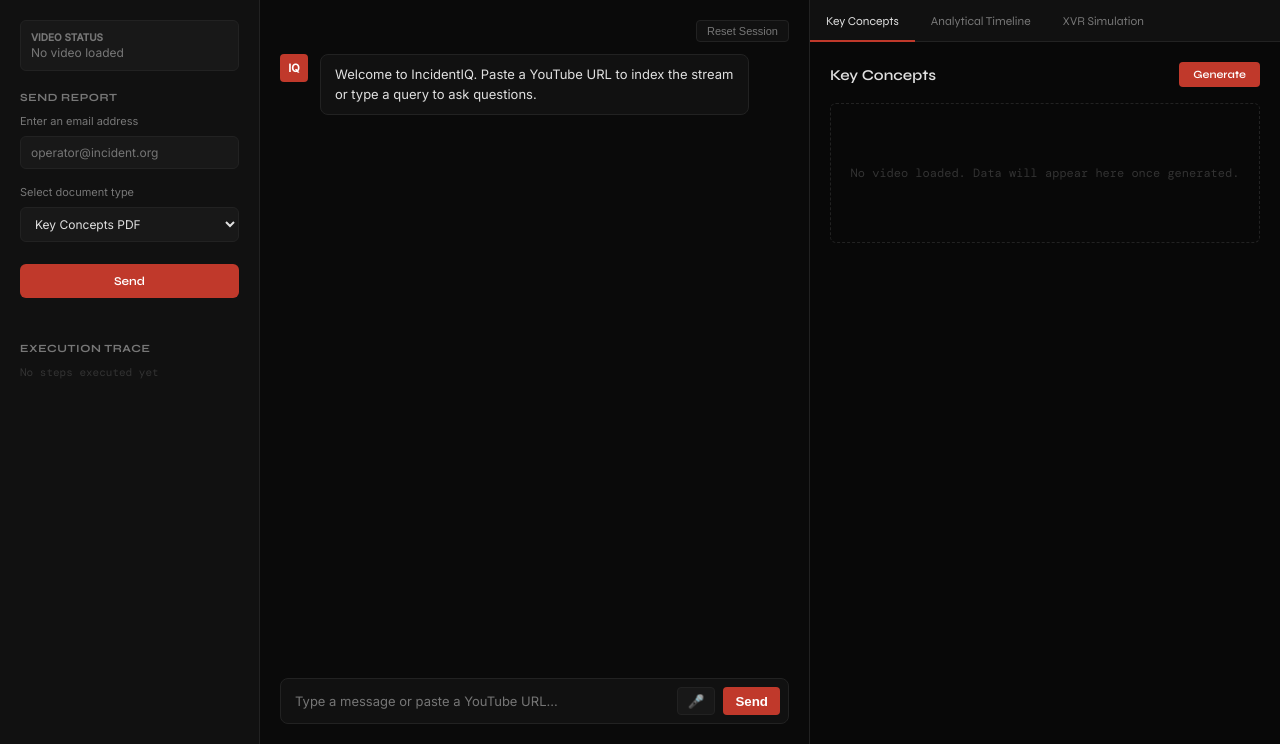
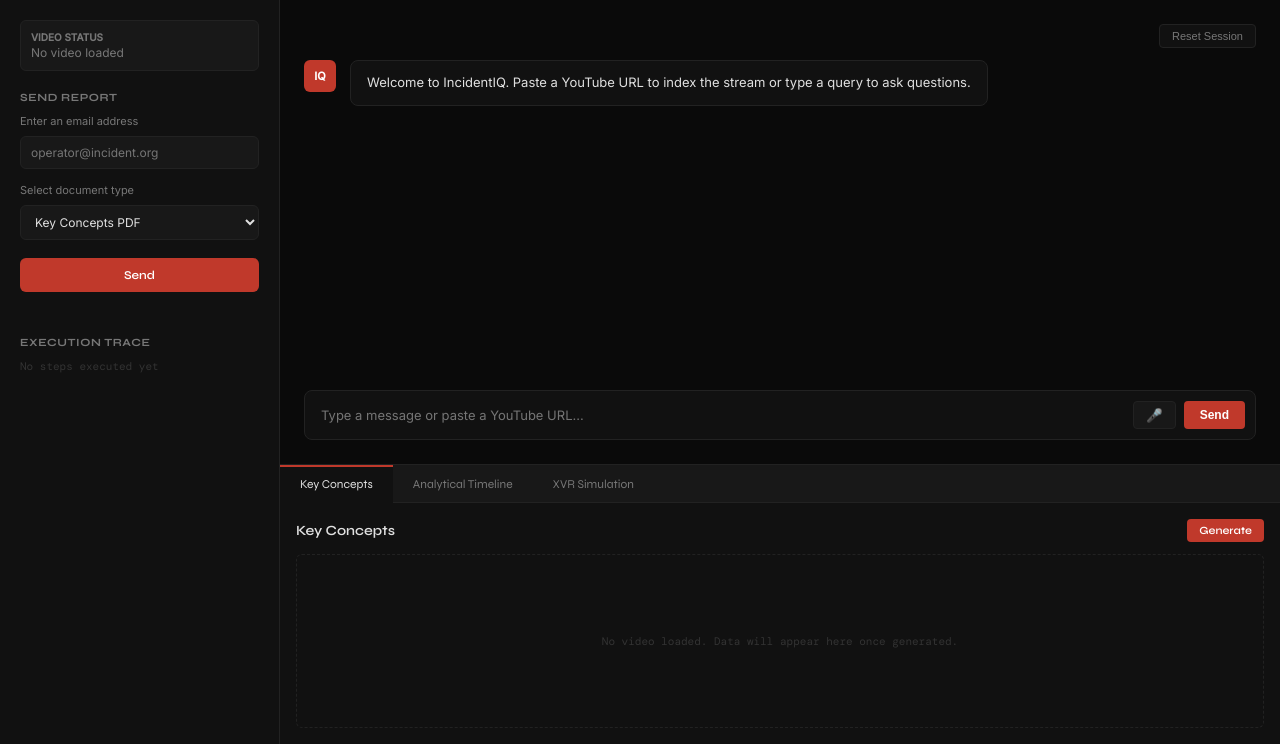
Before and after one commit to DarmontDomienAntwerpen/IncidentIQ, a Flask app: page / in a window 1280 px wide. Shown: the part 56-800 px from the top of the page. Run offline with Flask 3, Linux system fonts and the light colour scheme.

Commit message:
index added

```diff
--- a/templates/index.html
+++ b/templates/index.html
@@ -18,8 +18,8 @@
     --blue:    #4a9eff;
     --bg:      #0a0a0a;
     --surface: #111111;
-    --s2:      #181818;
-    --s3:      #1e1e1e;
+    --s2: #181818;
+    --s3: #1e1e1e;
     --border:  #222222;
     --text:    #e0e0e0;
     --muted:   #777777;
@@ -28,13 +28,11 @@
   *, *::before, *::after { box-sizing: border-box; margin: 0; padding: 0; }
   html, body { height: 100%; background: var(--bg); color: var(--text); font-family: 'Inter', sans-serif; overflow: hidden; }
 
-  /* ── Layout Framework ── */
+  /* ── 2-Koloms Structuur (Geen 3 luiken naast elkaar) ── */
   .shell   { display: grid; grid-template-rows: 56px 1fr; height: 100vh; }
+  .content { display: grid; grid-template-columns: 280px 1fr; height: calc(100vh - 56px); overflow: hidden; }
 
-  /* HERSTELDE LAYOUT: Gewoon 2 kolommen zoals origineel. Zijbalk vast op 260px, chatgedeelte pakt de restruimte */
-  .content { display: grid; grid-template-columns: 260px 1fr; height: calc(100vh - 56px); overflow: hidden; }
-
-  /* ── Header ── */
+  /* Header */
   header {
     display: flex; align-items: center; justify-content: space-between;
     padding: 0 20px; background: var(--surface); border-bottom: 1px solid var(--border);
@@ -56,7 +54,7 @@
   .badge-blue  { color: var(--blue);  background: rgba(74,158,255,.1); border-color: rgba(74,158,255,.3); }
   .badge-green { color: var(--green); background: var(--grn-dim);   border-color: var(--grn-bd); }
 
-  /* ── Sidebar (260px breed, rustig en overzichtelijk) ── */
+  /* Links: Zijbalk (280px) */
   aside {
     background: var(--surface); border-right: 1px solid var(--border);
     display: flex; flex-direction: column; height: 100%; padding: 20px; gap: 20px; overflow-y: auto;
@@ -78,78 +76,76 @@
   .send-result { font-size: 11px; color: var(--green); margin-top: 4px; min-height: 14px; }
   .send-result.err { color: var(--red); }
 
-  /* Rustige Statusbox en Trace (Originele styling) */
-  .video-pill {
-    background: var(--s2); border: 1px solid var(--border); border-radius: 6px; padding: 10px;
-  }
+  .video-pill { background: var(--s2); border: 1px solid var(--border); border-radius: 6px; padding: 10px; }
   .video-pill.loaded { border-color: var(--grn-bd); background: var(--grn-dim); }
   .vp-label { font-size: 10px; font-weight: 600; color: var(--muted); text-transform: uppercase; margin-bottom: 2px; }
   .vp-title { font-size: 12px; color: var(--text); overflow: hidden; text-overflow: ellipsis; white-space: nowrap; }
 
-  .trace-list { display: flex; flex-direction: column; gap: 4px; }
-  .trace-item {
-    font-family: 'DM Mono', monospace; font-size: 11px; padding: 6px 8px; border-radius: 4px;
-    background: var(--s2); border: 1px solid var(--border); display: flex; justify-content: space-between;
+  /* ── Monospace Agent Monitoring Cards ── */
+  .trace-list { display: flex; flex-direction: column; gap: 6px; }
+  .trace-card {
+    background: var(--s2); border: 1px solid var(--border); border-radius: 6px;
+    padding: 8px 10px; display: flex; flex-direction: column; gap: 4px;
+    font-family: 'DM Mono', monospace; font-size: 11px;
   }
+  .trace-header-row { display: flex; justify-content: space-between; align-items: center; }
+  .trace-node { color: var(--blue); font-weight: 500; }
+  .trace-lat { color: var(--amber); }
+  .trace-details { color: var(--muted); font-size: 10px; word-break: break-all; }
   .trace-empty { font-size: 11px; color: var(--subtle); font-family: 'DM Mono', monospace; }
 
-  /* ── Rechterkant (Grote hoofdsectie, opgesplitst in Chat en Documenten) ── */
-  main { display: grid; grid-template-columns: 550px 1fr; height: 100%; overflow: hidden; }
+  /* Rechts: Hoofdsectie met Chat en Geïntegreerde Documenten */
+  main { display: flex; flex-direction: column; height: 100%; overflow: hidden; background: var(--bg); }
 
-  /* Chat Paneel (Comfortabel breed: 550px) */
-  .chat-panel { display: flex; flex-direction: column; height: 100%; border-right: 1px solid var(--border); background: var(--bg); }
-  .chat-wrap { flex: 1; display: flex; flex-direction: column; padding: 20px; overflow: hidden; gap: 12px; }
-  .chat-toolbar { display: flex; justify-content: flex-end; }
-  .btn-reset { padding: 4px 10px; border-radius: 4px; border: 1px solid var(--border); background: var(--surface); color: var(--muted); font-size: 11px; cursor: pointer; }
-  .messages { flex: 1; overflow-y: auto; display: flex; flex-direction: column; gap: 12px; padding-right: 4px; }
-  .msg { display: flex; gap: 12px; }
+  /* Chat Componenten */
+  .chat-wrap { flex: 1; display: flex; flex-direction: column; padding: 24px; overflow: hidden; gap: 16px; }
+  .chat-toolbar { display: flex; justify-content: flex-end; margin-bottom: -4px; }
+  .btn-reset { padding: 5px 12px; border-radius: 4px; border: 1px solid var(--border); background: var(--surface); color: var(--muted); font-size: 11px; cursor: pointer; }
+  .btn-reset:hover { color: var(--text); border-color: var(--muted); }
+
+  .messages { flex: 1; overflow-y: auto; display: flex; flex-direction: column; gap: 16px; padding-right: 6px; }
+  .msg { display: flex; gap: 14px; }
   .msg.user { flex-direction: row-reverse; }
-  .msg-avatar { width: 28px; height: 28px; border-radius: 4px; background: var(--s3); display: flex; align-items: center; justify-content: center; font-size: 11px; font-weight: 600; color: var(--muted); flex-shrink: 0; }
+  .msg-avatar { width: 32px; height: 32px; border-radius: 6px; background: var(--s3); display: flex; align-items: center; justify-content: center; font-size: 11px; font-weight: 600; color: var(--muted); flex-shrink: 0; }
   .msg.assistant .msg-avatar { background: var(--red); color: #fff; }
-  .msg-bubble { max-width: 85%; padding: 10px 14px; border-radius: 8px; font-size: 13px; line-height: 1.5; white-space: pre-wrap; background: var(--surface); border: 1px solid var(--border); }
-  .msg.user .msg-bubble { background: var(--s3); color: #fff; }
+  .msg-bubble { max-width: 75%; padding: 12px 16px; border-radius: 8px; font-size: 13px; line-height: 1.5; white-space: pre-wrap; background: var(--surface); border: 1px solid var(--border); }
+  .msg.user .msg-bubble { background: var(--s3); color: #fff; border-color: #333; }
 
-  .chat-input-row { display: flex; gap: 8px; background: var(--surface); padding: 8px; border-radius: 8px; border: 1px solid var(--border); }
+  /* Spinner / Thinking indicator */
+  .agent-loading { display: none; align-items: center; gap: 8px; font-size: 12px; color: var(--muted); font-family: 'DM Mono', monospace; padding-left: 46px; }
+
+  .chat-input-row { display: flex; gap: 8px; background: var(--surface); padding: 10px; border-radius: 8px; border: 1px solid var(--border); margin-top: 8px; }
   textarea { flex: 1; background: transparent; border: none; padding: 6px; font-size: 13px; color: var(--text); font-family: inherit; resize: none; outline: none; min-height: 28px; max-height: 120px; }
-  .btn-send { padding: 0 12px; border-radius: 4px; border: none; cursor: pointer; background: var(--red); color: #fff; font-weight: 600; }
-  .btn-mic { padding: 0 10px; border-radius: 4px; border: 1px solid var(--border); background: var(--s2); color: var(--muted); cursor: pointer; }
-  .btn-mic.recording { background: var(--red-dim); border-color: var(--red-bd); color: var(--red); }
+  .btn-send { padding: 0 16px; border-radius: 4px; border: none; cursor: pointer; background: var(--red); color: #fff; font-weight: 600; font-size: 12px; }
+  .btn-mic { padding: 0 12px; border-radius: 4px; border: 1px solid var(--border); background: var(--s2); color: var(--muted); cursor: pointer; }
 
-  /* Workspace & Documenten Tabblad Gedeelte (Flexibele restruimte) */
-  .workspace { display: flex; flex-direction: column; height: 100%; overflow: hidden; background: #080808; }
-  .tabs { display: flex; background: var(--surface); border-bottom: 1px solid var(--border); height: 42px; }
-  .tab-btn { padding: 0 16px; height: 42px; font-size: 12px; color: var(--muted); cursor: pointer; border: none; background: none; font-family: 'Syne', sans-serif; position: relative; }
-  .tab-btn.active { color: var(--text); }
-  .tab-btn.active::after { content: ''; position: absolute; bottom: 0; left: 0; right: 0; height: 2px; background: var(--red); }
+  /* Documenten Sectie (Geïntegreerd aan de onderkant, niet als 3de kolom!) */
+  .workspace { background: var(--surface); border-top: 1px solid var(--border); height: 280px; display: flex; flex-direction: column; }
+  .tabs { display: flex; background: var(--s2); border-bottom: 1px solid var(--border); height: 38px; }
+  .tab-btn { padding: 0 20px; height: 38px; font-size: 12px; color: var(--muted); cursor: pointer; border: none; background: none; font-family: 'Syne', sans-serif; position: relative; }
+  .tab-btn.active { color: var(--text); background: var(--surface); }
+  .tab-btn.active::after { content: ''; position: absolute; top: 0; left: 0; right: 0; height: 2px; background: var(--red); }
 
-  .panel { display: none; flex: 1; overflow-y: auto; padding: 20px; }
+  .panel { display: none; flex: 1; overflow-y: auto; padding: 16px; }
   .panel.active { display: flex; flex-direction: column; }
 
-  /* Originele Document UI */
-  .panel-header { display: flex; align-items: center; justify-content: space-between; margin-bottom: 16px; }
-  .panel-title { font-family: 'Syne', sans-serif; font-size: 15px; font-weight: 600; }
-  .btn-gen { padding: 6px 14px; border-radius: 4px; border: none; cursor: pointer; background: var(--red); color: #fff; font-family: 'Syne', sans-serif; font-size: 11px; font-weight: 600; }
-  .btn-dl { padding: 5px 12px; border-radius: 4px; border: 1px solid var(--border); background: var(--surface); color: var(--muted); font-size: 11px; text-decoration: none; }
-  .placeholder-msg { display: flex; align-items: center; justify-content: center; height: 140px; color: var(--subtle); font-size: 12px; font-family: 'DM Mono', monospace; border: 1px dashed var(--border); border-radius: 6px; }
+  .panel-header { display: flex; align-items: center; justify-content: space-between; margin-bottom: 12px; }
+  .panel-title { font-family: 'Syne', sans-serif; font-size: 14px; font-weight: 600; }
+  .btn-gen { padding: 5px 12px; border-radius: 4px; border: none; cursor: pointer; background: var(--red); color: #fff; font-family: 'Syne', sans-serif; font-size: 11px; font-weight: 600; }
+  .btn-dl { padding: 4px 10px; border-radius: 4px; border: 1px solid var(--border); background: var(--s2); color: var(--muted); font-size: 11px; text-decoration: none; }
+
+  .placeholder-msg { display: flex; align-items: center; justify-content: center; height: 100%; color: var(--subtle); font-size: 11px; font-family: 'DM Mono', monospace; border: 1px dashed var(--border); border-radius: 6px; padding: 20px; }
   .spinner { display: inline-block; width: 12px; height: 12px; border: 2px solid rgba(255,255,255,.2); border-top-color: #fff; border-radius: 50%; animation: spin .6s linear infinite; }
 
-  /* Key Concepts Render */
-  .kc-card { background: var(--surface); border: 1px solid var(--border); border-radius: 6px; padding: 16px; }
-  .kc-title { font-family: 'Syne', sans-serif; font-size: 16px; font-weight: 600; margin-bottom: 4px; }
-  .kc-sub { font-size: 12px; color: var(--muted); margin-bottom: 12px; }
-  .kc-item { font-size: 12px; color: var(--text); margin-bottom: 6px; line-height: 1.5; }
-
-  /* Timeline Render */
-  .tl-title { font-family: 'Syne', sans-serif; font-size: 16px; font-weight: 600; margin-bottom: 12px; }
-  .metrics-row { display: grid; grid-template-columns: repeat(4, 1fr); gap: 8px; margin-bottom: 16px; }
-  .metric-card { background: var(--surface); border-radius: 6px; padding: 10px; border: 1px solid var(--border); }
-  .metric-val { font-family: 'DM Mono', monospace; font-size: 16px; font-weight: 600; }
+  .kc-card, .xvr-output { background: var(--s2); border: 1px solid var(--border); border-radius: 6px; padding: 14px; font-size: 12px; line-height: 1.5; }
+  .kc-title { font-family: 'Syne', sans-serif; font-size: 14px; font-weight: 600; margin-bottom: 4px; color: #fff; }
+  .kc-item { margin-top: 4px; color: var(--text); }
+  .metrics-row { display: grid; grid-template-columns: repeat(4, 1fr); gap: 8px; margin-bottom: 12px; }
+  .metric-card { background: var(--s2); border-radius: 6px; padding: 8px; border: 1px solid var(--border); text-align: center; }
+  .metric-val { font-family: 'DM Mono', monospace; font-size: 14px; font-weight: 600; color: var(--blue); }
   .metric-label { font-size: 10px; color: var(--muted); margin-top: 2px; }
-  .tl-row { display: flex; gap: 12px; margin-bottom: 8px; font-size: 12px; }
-  .tl-time { font-family: 'DM Mono', monospace; color: var(--muted); width: 45px; }
-
-  /* XVR Render */
-  .xvr-output { background: var(--surface); border: 1px solid var(--border); border-radius: 6px; padding: 14px; font-family: 'DM Mono', monospace; font-size: 12px; line-height: 1.6; white-space: pre-wrap; }
+  .tl-row { display: flex; gap: 10px; margin-bottom: 6px; font-size: 12px; }
+  .tl-time { font-family: 'DM Mono', monospace; color: var(--muted); width: 50px; flex-shrink: 0; }
 
   @keyframes spin { to { transform: rotate(360deg); } }
   ::-webkit-scrollbar { width: 4px; height: 4px; }
@@ -183,14 +179,14 @@
         <div class="sec-head">Send Report</div>
         <label>Enter an email address</label>
         <input type="email" id="emailTo" placeholder="operator@incident.org">
-        <div style="margin-top: 4px;"></div>
+        <div style="margin-top: 2px;"></div>
         <label>Select document type</label>
         <select id="docChoice">
           <option value="PDF">Key Concepts PDF</option>
           <option value="Timeline">Analytical Timeline</option>
           <option value="XVR">XVR Simulation</option>
         </select>
-        <div style="margin-top: 10px;"></div>
+        <div style="margin-top: 6px;"></div>
         <button class="btn-primary" id="btnSend" onclick="sendDoc()">Send</button>
         <div id="sendResult" class="send-result"></div>
       </div>
@@ -205,22 +201,26 @@
 
     <main>
 
-      <div class="chat-panel">
       <div class="chat-wrap">
         <div class="chat-toolbar">
           <button class="btn-reset" onclick="resetSession()">Reset Session</button>
         </div>
+
         <div class="messages" id="messages">
           <div class="msg assistant">
             <div class="msg-avatar">IQ</div>
             <div class="msg-bubble">Welcome to IncidentIQ. Paste a YouTube URL to index the stream or type a query to ask questions.</div>
           </div>
         </div>
+
+        <div id="agentLoading" class="agent-loading">
+          <span class="spinner"></span>&nbsp;IncidentIQ Agent executing graph nodes...
+        </div>
+
         <div class="chat-input-row">
           <textarea id="msgInput" rows="1" placeholder="Type a message or paste a YouTube URL..." onkeydown="handleKey(event)" oninput="autoResize(this)"></textarea>
           <button class="btn-mic" id="btnMic" onclick="toggleVoice()">🎤</button>
           <button class="btn-send" onclick="sendChat()">Send</button>
-          </div>
         </div>
       </div>
 
@@ -239,7 +239,7 @@
               <button class="btn-gen" id="btnGenPdf" onclick="generatePdf()">Generate</button>
             </div>
           </div>
-          <div id="kcContent"><div class="placeholder-msg">No video loaded. Data will appear here once generated.</div></div>
+          <div id="kcContent" style="flex:1;"><div class="placeholder-msg">No video loaded. Data will appear here once generated.</div></div>
         </div>
 
         <div id="panel-timeline" class="panel">
@@ -247,7 +247,7 @@
             <div class="panel-title">Analytical Timeline</div>
             <button class="btn-gen" id="btnGenTl" onclick="generateTimeline()">Generate</button>
           </div>
-          <div id="tlContent"><div class="placeholder-msg">No video loaded. Data will appear here once generated.</div></div>
+          <div id="tlContent" style="flex:1;"><div class="placeholder-msg">No video loaded. Data will appear here once generated.</div></div>
         </div>
 
         <div id="panel-xvr" class="panel">
@@ -258,7 +258,7 @@
               <button class="btn-gen" id="btnGenXvr" onclick="generateXvr()">Generate</button>
             </div>
           </div>
-          <div id="xvrContent"><div class="placeholder-msg">No video loaded. Data will appear here once generated.</div></div>
+          <div id="xvrContent" style="flex:1;"><div class="placeholder-msg">No video loaded. Data will appear here once generated.</div></div>
         </div>
       </div>
 
@@ -268,7 +268,7 @@
 </div>
 
 <script>
-/* ── UI Logic ── */
+/* ── UI Navigation ── */
 function switchTab(name, btn) {
   document.querySelectorAll('.panel').forEach(p => p.classList.remove('active'));
   document.querySelectorAll('.tab-btn').forEach(b => b.classList.remove('active'));
@@ -291,21 +291,33 @@
   }
 }
 
+/* ── RENDER TRACE MET AGENT NODES & LATENCY ── */
 function renderTrace(items) {
   const el = document.getElementById('traceList');
   if (!items || !items.length) {
     el.innerHTML = '<div class="trace-empty">No steps executed yet</div>';
     return;
   }
-  el.innerHTML = items.map(i => `
-    <div class="trace-item">
-      <span>${i.label || 'step'}</span>
-      <span style="color:var(--muted)">${i.lat ? i.lat.toFixed(2)+'s' : ''}</span>
+
+  el.innerHTML = items.map(i => {
+    // Formatteer de latency naar ms of seconden op basis van de waarde in app.py
+    const latencyFormatted = i.lat ? (i.lat < 1 ? Math.round(i.lat * 1000) + 'ms' : i.lat.toFixed(2) + 's') : '0ms';
+    // Pak het detailveld (voor tokens of omschrijving) of geef een fallback node melding
+    const detailText = i.text ? i.text : 'Node executed successfully';
+
+    return `
+      <div class="trace-card">
+        <div class="trace-header-row">
+          <span class="trace-node">⚙️ node::${i.label || 'agent'}</span>
+          <span class="trace-lat">⏱️ ${latencyFormatted}</span>
         </div>
-  `).join('');
+        <div class="trace-details" title="${detailText}">${detailText}</div>
+      </div>
+    `;
+  }).join('');
 }
 
-/* ── Chat Functions ── */
+/* ── Chat Event Handler ── */
 let isTyping = false;
 let mediaRecorder = null;
 let audioChunks   = [];
@@ -323,26 +335,36 @@
   return div;
 }
 
-function escHtml(s) { return s.replace(/&/g,'&amp;').replace(/</g,'&lt;').replace(/>/g,'&gt;').replace(/\n/g,'<br>').replace(/\*\*(.*?)\*\*/g,'<strong>$1</strong>'); }
+function escHtml(s) { return s.replace(/&/g,'&amp;').replace(/</g,'&lt;').replace(/>/g,'&gt;').replace(/\n/g,'<br>').replace(/\*\*(.*?)\*\"/g,'<strong>$1</strong>'); }
 
 async function sendChat() {
   const input = document.getElementById('msgInput');
   const msg   = input.value.trim();
   if (!msg || isTyping) return;
+
   input.value = ''; input.style.height = 'auto';
   isTyping = true;
   appendMsg('user', msg);
+
+  // Activeer loader animation
+  const loader = document.getElementById('agentLoading');
+  loader.style.display = 'flex';
+
   try {
     const res  = await fetch('/api/chat', { method: 'POST', headers: {'Content-Type':'application/json'}, body: JSON.stringify({message: msg}) });
     const data = await res.json();
     appendMsg('assistant', data.response || data.error || 'No response received.');
     updateVideoStatus(data.video_loaded, data.video_title);
-    renderTrace(data.trace);
-  } catch(e) { appendMsg('assistant', 'Error: ' + e.message); }
+    renderTrace(data.trace); // Gegevens direct in de trace spuiten
+  } catch(e) {
+    appendMsg('assistant', 'Error: ' + e.message);
+  } finally {
     isTyping = false;
+    loader.style.display = 'none'; // Schakel loader uit
+  }
 }
 
-/* ── Voice ── */
+/* ── Voice transcription ── */
 async function toggleVoice() {
   const btn = document.getElementById('btnMic');
   if (!isRecording) {
@@ -369,10 +391,10 @@
   } else { if (mediaRecorder) mediaRecorder.stop(); isRecording = false; }
 }
 
-/* ── Reset ── */
+/* ── Session Lifecycles ── */
 async function resetSession() {
   await fetch('/api/reset', {method:'POST'});
-  document.getElementById('messages').innerHTML = `<div class="msg assistant"><div class="msg-avatar">IQ</div><div class="msg-bubble">Session reset successfully.</div></div>`;
+  document.getElementById('messages').innerHTML = `<div class="msg assistant"><div class="msg-avatar">IQ</div><div class="msg-bubble">Welcome to IncidentIQ. Paste a YouTube URL to index the stream or type a query to ask questions.</div></div>`;
   updateVideoStatus(false, ''); renderTrace([]);
   document.getElementById('kcContent').innerHTML  = '<div class="placeholder-msg">No video loaded. Data will appear here once generated.</div>';
   document.getElementById('tlContent').innerHTML  = '<div class="placeholder-msg">No video loaded. Data will appear here once generated.</div>';
@@ -381,10 +403,10 @@
   document.getElementById('sendResult').textContent  = '';
 }
 
-/* ── Document Generation ── */
+/* ── Document Generatie Handlers ── */
 async function generatePdf() {
   const btn = document.getElementById('btnGenPdf'); setBtnLoading(btn, true);
-  document.getElementById('kcContent').innerHTML = '<div class="placeholder-msg"><span class="spinner"></span>&nbsp; Generating...</div>';
+  document.getElementById('kcContent').innerHTML = '<div class="placeholder-msg"><span class="spinner"></span>&nbsp; Generating Key Concepts...</div>';
   document.getElementById('btnDlPdf').style.display = 'none';
   try {
     const res  = await fetch('/api/pdf', {method:'POST'}); const data = await res.json();
@@ -400,16 +422,16 @@
   document.getElementById('kcContent').innerHTML = `
     <div class="kc-card">
       <div class="kc-title">${escHtml(d.title||'')}</div>
-      <div class="kc-sub">${escHtml(d.subtitle||'')}</div>
-      <p style="font-size:13px; margin-bottom:12px; line-height:1.5;">${escHtml(d.summary||'')}</p>
-      <div style="font-weight:600; font-size:13px; margin-top:12px; margin-bottom:6px;">Key Points</div>${kps}
-      <div style="font-weight:600; font-size:13px; margin-top:12px; margin-bottom:6px;">Recommendations</div>${recs}
+      <div style="font-size:11px; color:var(--muted); margin-bottom:8px;">${escHtml(d.subtitle||'')}</div>
+      <p style="margin-bottom:10px;">${escHtml(d.summary||'')}</p>
+      <div style="font-weight:600; margin-top:8px;">Key Points</div>${kps}
+      <div style="font-weight:600; margin-top:8px;">Recommendations</div>${recs}
     </div>`;
 }
 
 async function generateTimeline() {
   const btn = document.getElementById('btnGenTl'); setBtnLoading(btn, true);
-  document.getElementById('tlContent').innerHTML = '<div class="placeholder-msg"><span class="spinner"></span>&nbsp; Generating...</div>';
+  document.getElementById('tlContent').innerHTML = '<div class="placeholder-msg"><span class="spinner"></span>&nbsp; Generating Timeline...</div>';
   try {
     const res  = await fetch('/api/timeline', {method:'POST'}); const data = await res.json();
     if (data.error) { document.getElementById('tlContent').innerHTML = `<div class="placeholder-msg" style="color:var(--red)">❌ ${data.error}</div>`; }
@@ -421,12 +443,12 @@
 function renderTimelineUI(d) {
   const metrics = (d.metrics||[]).map(m => `<div class="metric-card"><div class="metric-val">${m.value||''} ${m.unit||''}</div><div class="metric-label">${m.label||''}</div></div>`).join('');
   const events = (d.timeline||[]).map(ev => `<div class="tl-row"><div class="tl-time">[${ev.timestamp||''}]</div><div><strong>${escHtml(ev.title||'')}</strong> – ${escHtml(ev.text||'')}</div></div>`).join('');
-  document.getElementById('tlContent').innerHTML = `<div class="tl-title">${escHtml(d.title||'')}</div><div class="metrics-row">${metrics}</div><div>${events}</div>`;
+  document.getElementById('tlContent').innerHTML = `<div style="padding:4px;"><div class="kc-title" style="margin-bottom:10px;">${escHtml(d.title||'')}</div><div class="metrics-row">${metrics}</div><div>${events}</div></div>`;
 }
 
 async function generateXvr() {
   const btn = document.getElementById('btnGenXvr'); setBtnLoading(btn, true);
-  document.getElementById('xvrContent').innerHTML = '<div class="placeholder-msg"><span class="spinner"></span>&nbsp; Generating...</div>';
+  document.getElementById('xvrContent').innerHTML = '<div class="placeholder-msg"><span class="spinner"></span>&nbsp; Generating XVR Scenario...</div>';
   document.getElementById('btnDlXvr').style.display = 'none';
   try {
     const res  = await fetch('/api/xvr', {method:'POST'}); const data = await res.json();
@@ -436,7 +458,7 @@
   setBtnLoading(btn, false);
 }
 
-/* ── Send Report ── */
+/* ── Rapport Distributie ── */
 async function sendDoc() {
   const emailTo   = document.getElementById('emailTo').value.trim();
   const docChoice = document.getElementById('docChoice').value;
```
Lines whose indentation alone changed are shown as unchanged.
